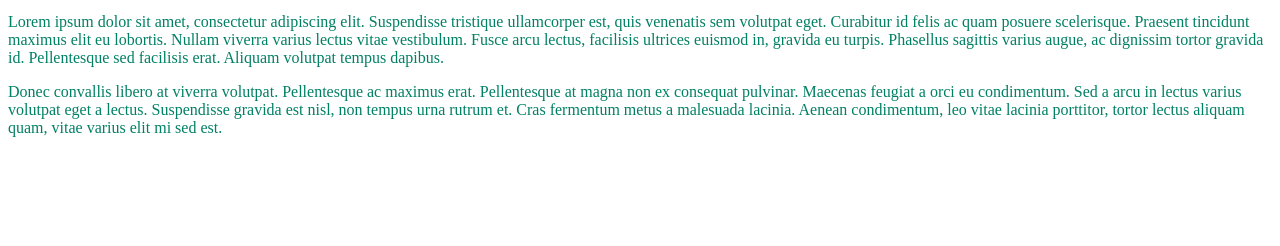
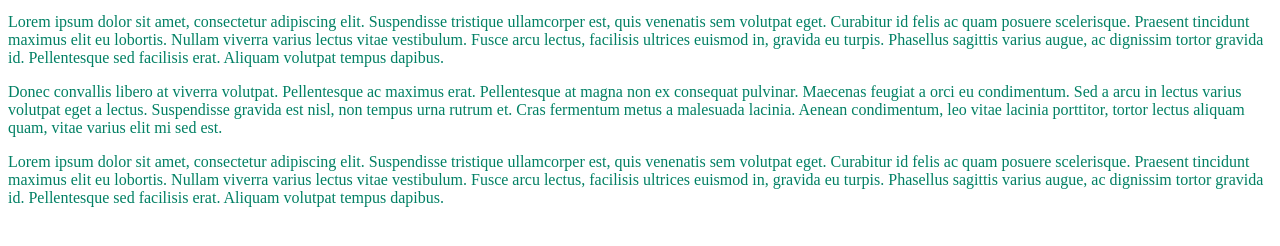
Before and after one commit to nathanbuyr/NBuyrchiyevKBandziulis, a plain HTML site: page index.html in a window 1280 px wide. Shown: the part 104-350 px from the top of the page. Drawn offline with Linux system fonts and the light colour scheme; a web font is replaced by a local one.

Commit message:
Added additional content to index.html

```diff
--- a/index.html
+++ b/index.html
@@ -23,7 +23,16 @@
                 pulvinar. Maecenas feugiat a orci eu condimentum. Sed a arcu in lectus varius volutpat eget a lectus. Suspendisse
                 gravida est nisl, non tempus urna rutrum et. Cras fermentum metus a malesuada lacinia. Aenean condimentum, leo vitae
                 lacinia porttitor, tortor lectus aliquam quam, vitae varius elit mi sed est.</p>
-        </div>
+
+            <p>Lorem ipsum dolor sit amet, consectetur adipiscing elit. Suspendisse tristique ullamcorper est, quis venenatis sem
+                volutpat eget. Curabitur id felis ac quam posuere scelerisque. Praesent tincidunt maximus elit eu lobortis. Nullam
+                viverra varius lectus vitae vestibulum. Fusce arcu lectus, facilisis ultrices euismod in, gravida eu turpis.
+                Phasellus sagittis varius augue, ac dignissim tortor gravida id. Pellentesque sed facilisis erat. Aliquam volutpat
+                tempus dapibus.</p>
+
+
+
+            </div>
 
         <script src="script.js"></script>
     </body>
```
